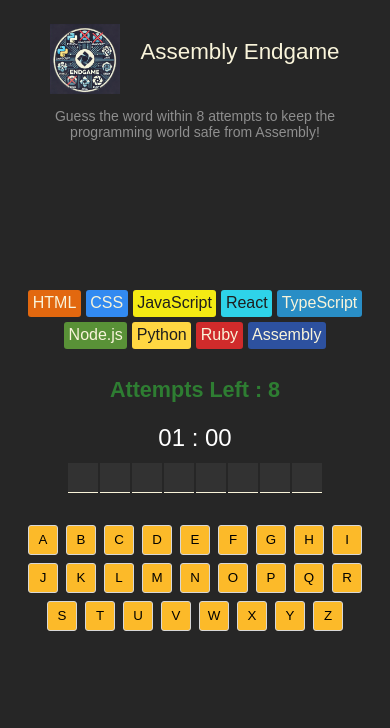
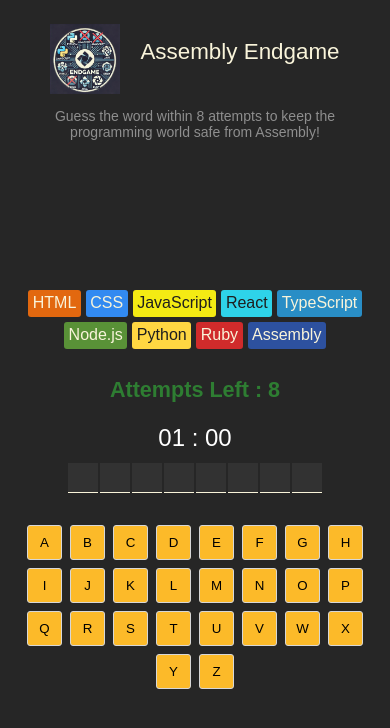
Before and after one commit to Faizan-313/End-Game, a React (Vite) app: page / in a window 390 px wide. Shown: the top 728 px of the page. Built offline with nearby package versions, Linux system fonts and the light colour scheme.

Commit message:
change back

```diff
--- a/src/index.css
+++ b/src/index.css
@@ -160,13 +160,6 @@ section.keyboard > button{
   cursor: pointer;
 }
 
-@media screen and (max-width: 768px) {
-  section.keyboard > button{
-    height: 30px;
-    width: 30px;
-  }
-}
-
 section.keyboard > button:disabled{
   cursor: not-allowed;
   opacity: 0.5;
```
